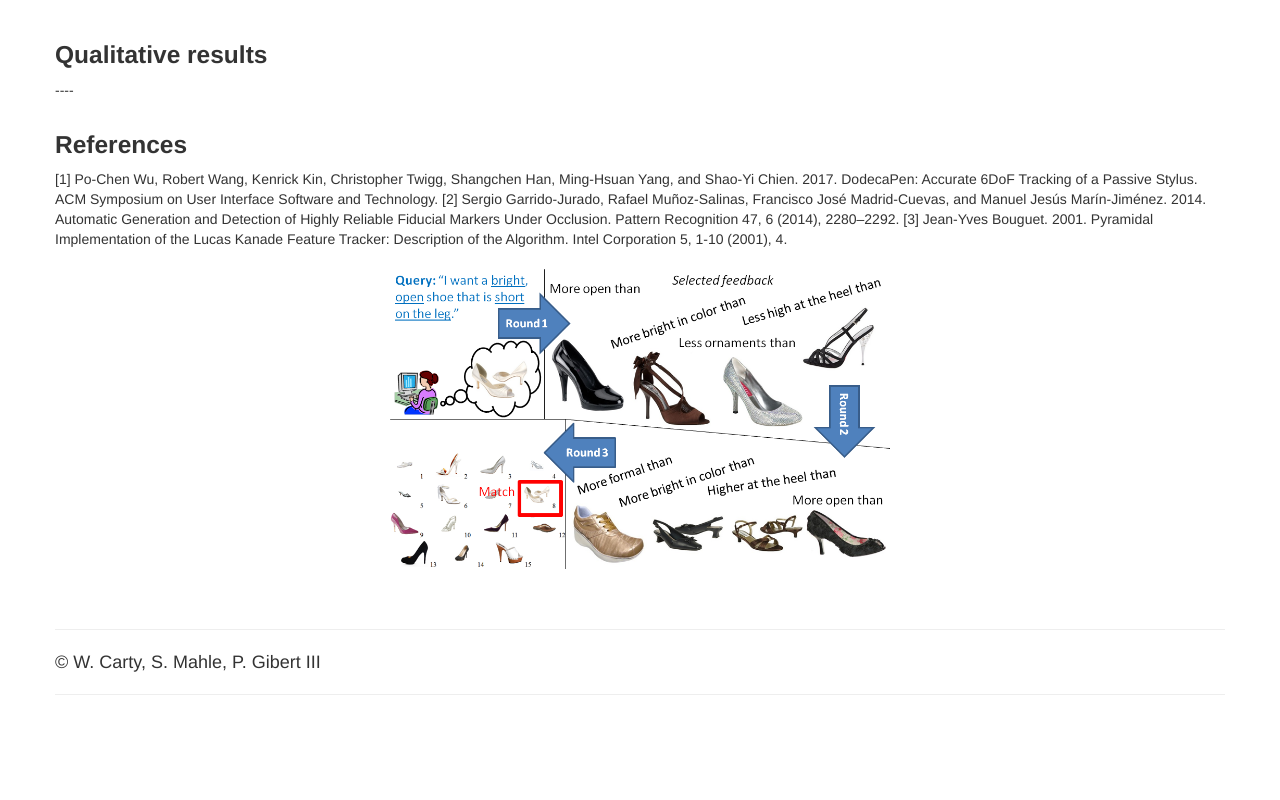
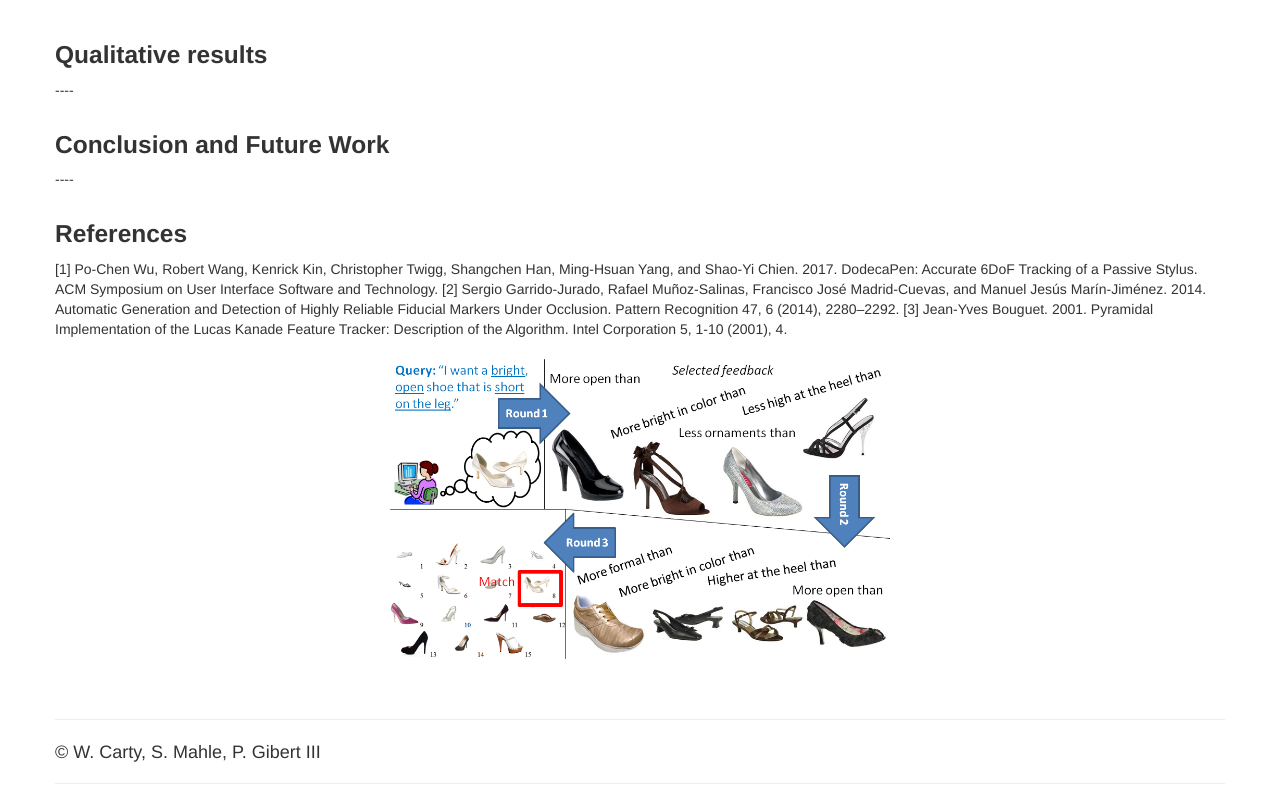
Before and after one commit to samuelmahle/CS4476Project, a plain HTML site: page index.html in a window 1280 px wide. Shown: the part 1757-2557 px from the top of the page. Before the commit the page ends 2522 px from the top, so only its background shows below. Drawn offline with Linux system fonts and the light colour scheme; files whose address does not match are found by name.

Commit message:
Update index.html

```diff
--- a/index.html
+++ b/index.html
@@ -104,6 +104,11 @@ A successful project consists of implementing and verifying Oculus’s research
 ----
 <br><br>
 
+<!-- Conclusion and Future Work -->
+<h3>Conclusion and Future Work</h3>
+----
+<br><br>
+
  <!-- References -->
 <h3>References</h3>
 [1] Po-Chen Wu, Robert Wang, Kenrick Kin, Christopher Twigg, Shangchen Han, Ming-Hsuan Yang, and Shao-Yi Chien. 2017. DodecaPen: Accurate 6DoF Tracking of a Passive Stylus. ACM Symposium on User Interface Software and Technology.
```
